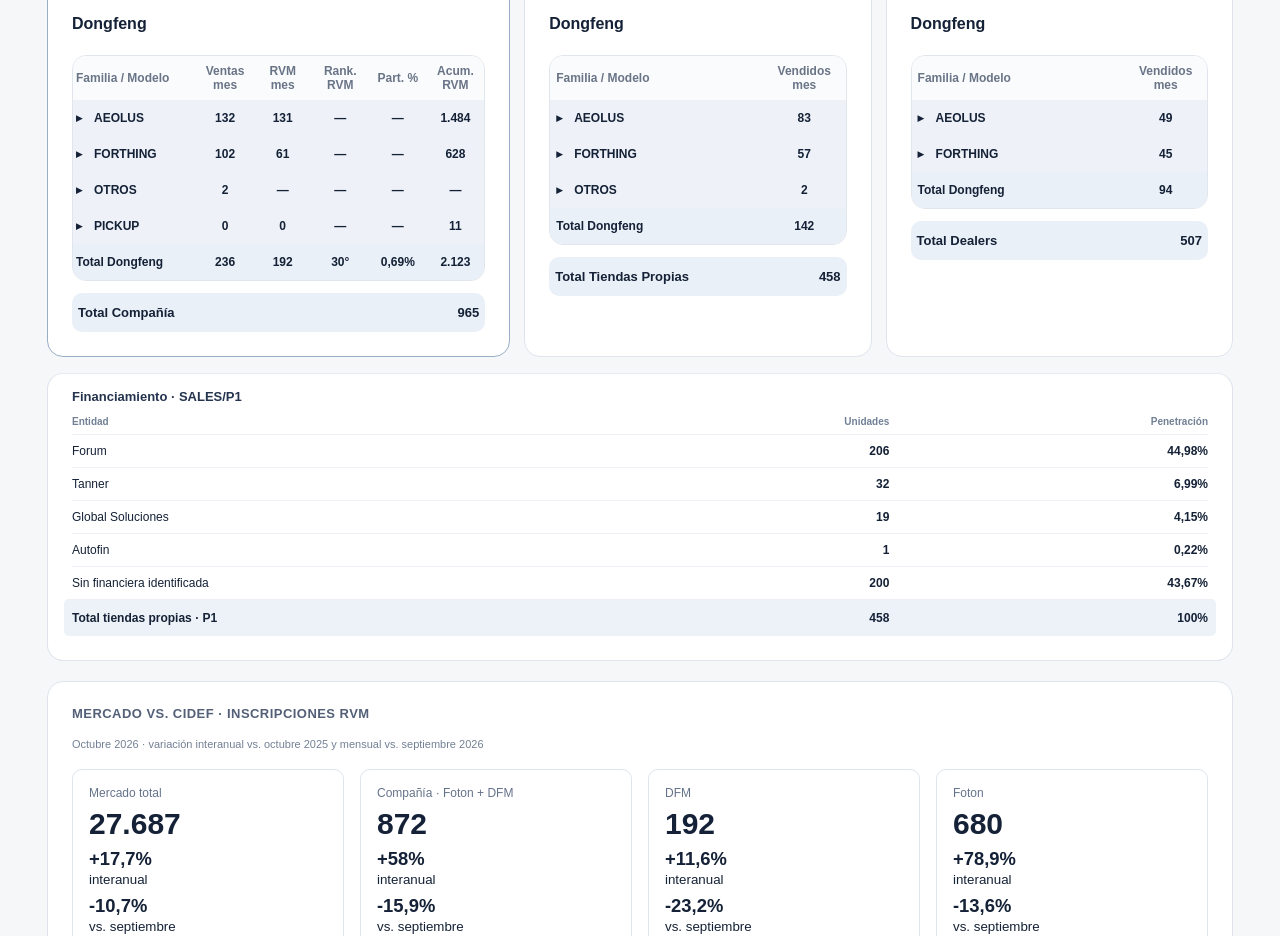
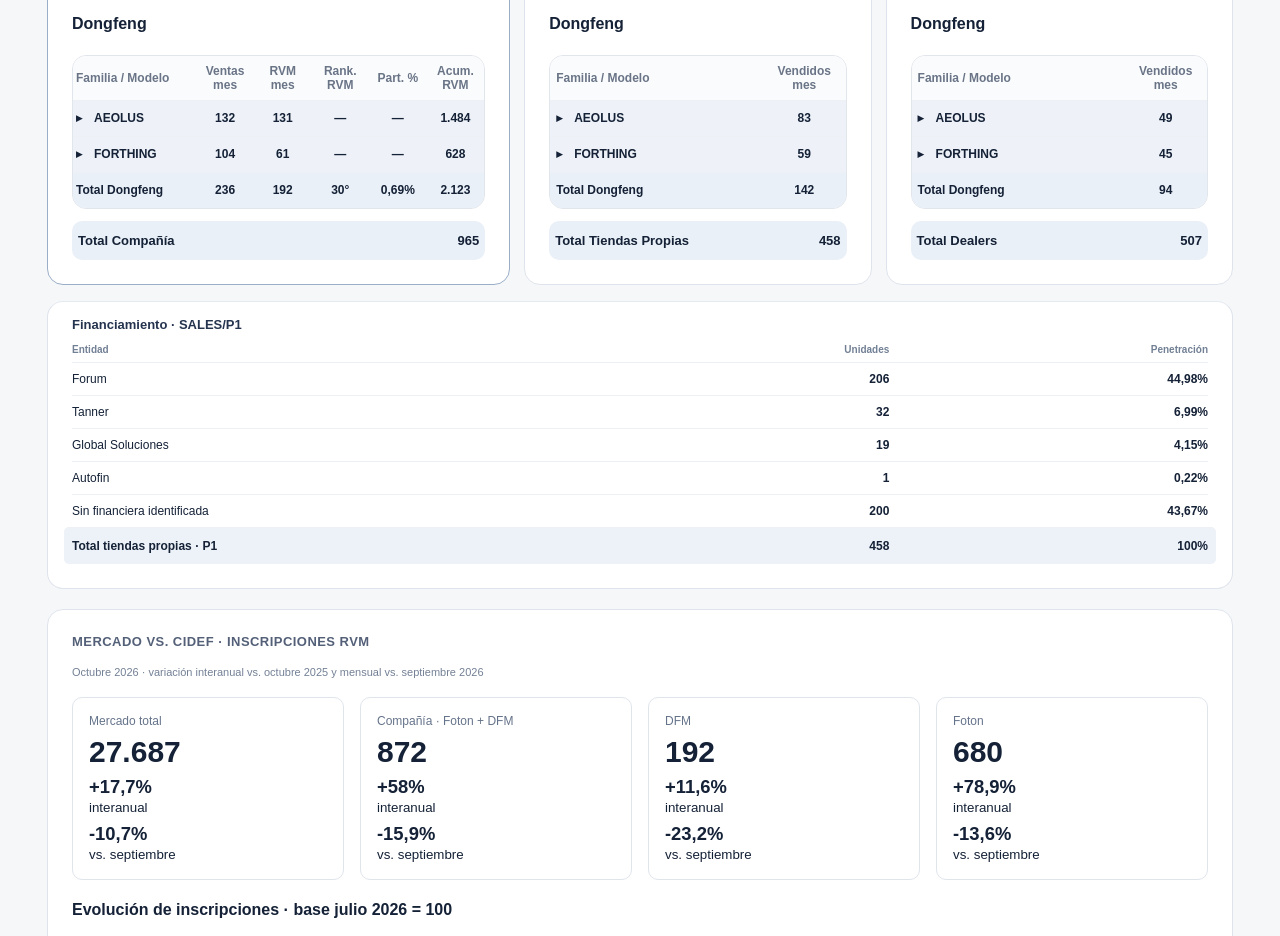
Before and after one commit to rodrigoibanezm-cmd/cidef-inteligencia-comercial, a Next.js app: page /cierre-mensual-v2 in a window 1280 px wide. Shown: the part 1180-2116 px from the top of the page. Built offline with nearby package versions, Linux system fonts and the light colour scheme.

Commit message:
Group RICH 6 under FORTHING and exclude DF6 from portfolio detail [skip ci]

```diff
--- a/components/ClosingV2ProductDetail.js
+++ b/components/ClosingV2ProductDetail.js
@@ -54,7 +54,7 @@ export function channelDetail(channel, metrics, saved = facts.commercial_model_s
   const split = saved?.channels?.[channel], suffix = channel === "stores" ? "own" : "dealers";
   if (saved?.status !== "CERTIFIED" || saved.period !== facts.period || !split || !Array.isArray(split.models) ||
     [["sales_" + suffix + "_p1", split.total], ["sales_foton_" + suffix + "_p1", split.foton], ["sales_dongfeng_" + suffix + "_p1", split.dongfeng]].some(([id, n]) => !units(n) || metrics[id]?.status !== "CERTIFIED" || metrics[id].value !== n)) return null;
-  const models = split.models;
+  const models = split.models.map(row => row.brand === "DFM" && /^RICH\s*6$/i.test(row.modelo) ? {...row, family:"FORTHING"} : row);
   if (models.some(row => !row || !units(row.ventas) || !row.modelo_id || !row.modelo || !row.family || !brands.some(([brand]) => brand === row.brand)) ||
     new Set(models.map(row => String(row.modelo_id))).size !== models.length || sum(models) !== split.total ||
     sum(models.filter(row => row.brand === "FOTON")) !== split.foton || sum(models.filter(row => row.brand === "DFM")) !== split.dongfeng) return null;
@@ -86,9 +86,10 @@ export default function CommercialProductDetail({ channel, metrics }) {
     {!detail && <p role="status">Pendiente: desglose mensual sin conciliación con las ventas P1 del canal.</p>}
     {brands.map(([brand, name, order]) => {
       const models = detail?.models.filter(row => row.brand === brand) || [], registrations = rvmRows.filter(row => row.brand === brand);
-      const families = [...order, ...new Set([...models, ...registrations].map(row => row.family).filter(family => !order.includes(family)))];
+      const displayedRegistrations = registrations.filter(row => !(row.brand === "DFM" && /^DF\s*6$/i.test(row.model)));
+      const families = [...order, ...new Set([...models, ...displayedRegistrations].map(row => row.family).filter(family => !order.includes(family)))];
       const groups = families.map(family => {
-        const members = models.filter(row => row.family === family), registered = registrations.filter(row => row.family === family);
+        const members = models.filter(row => row.family === family), registered = displayedRegistrations.filter(row => row.family === family);
         const entries = [...members, ...registered.filter(row => !members.some(member => key(member) === key(row))).map(row => ({...row, modelo_id:key(row), modelo:row.model, ventas:null}))];
         return {label:family, values:[numberText(detail && (company || members.length) ? sum(members) : null), ...(company ? extra(registered, true) : [])], models:entries.map(row => ({id:row.modelo_id, label:row.modelo, values:[Number.isFinite(row.ventas) ? numberText(row.ventas) : pending, ...(company ? extra(registered.filter(item => key(item) === key(row))) : [])]}))};
       });
```
